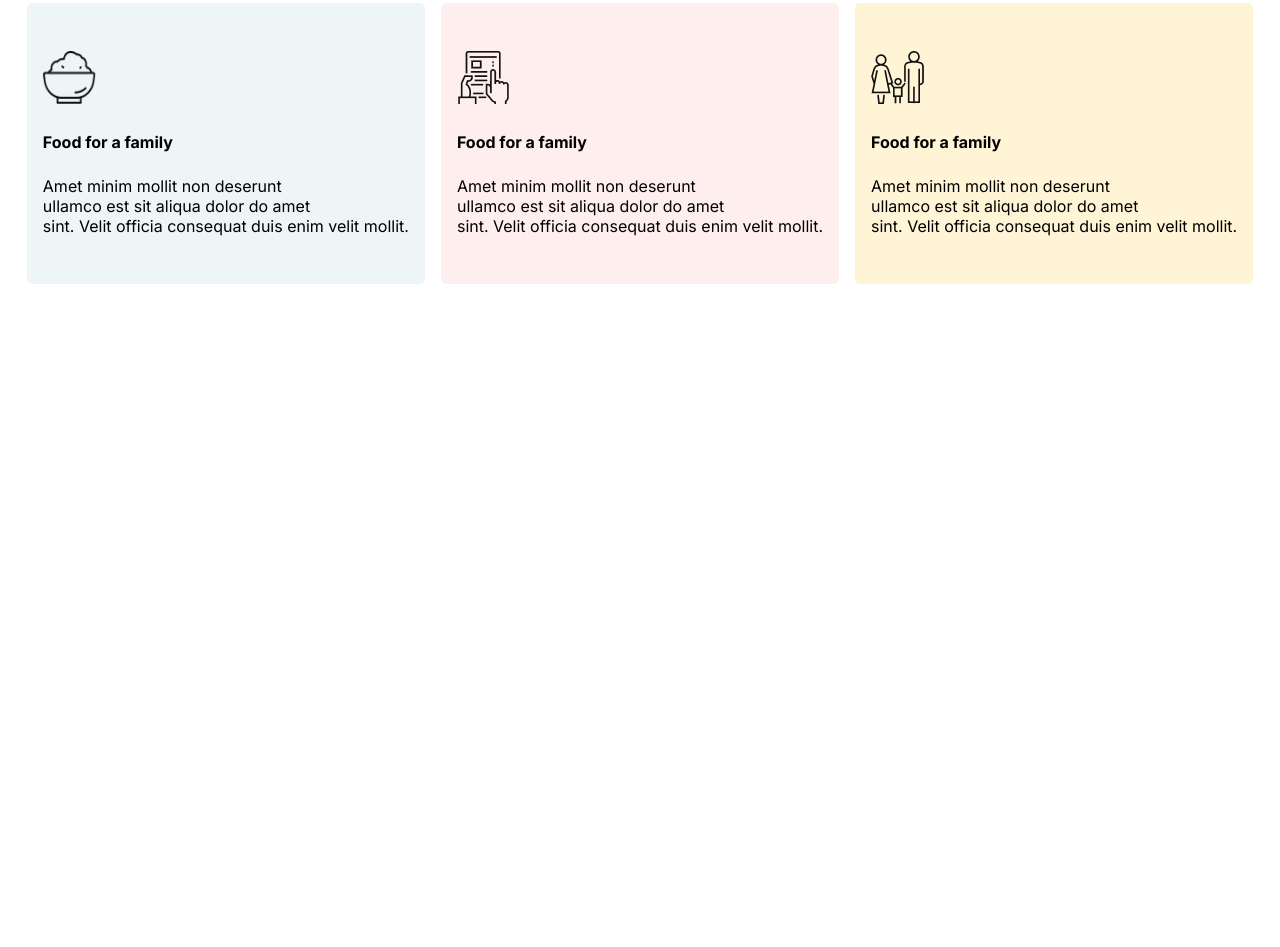
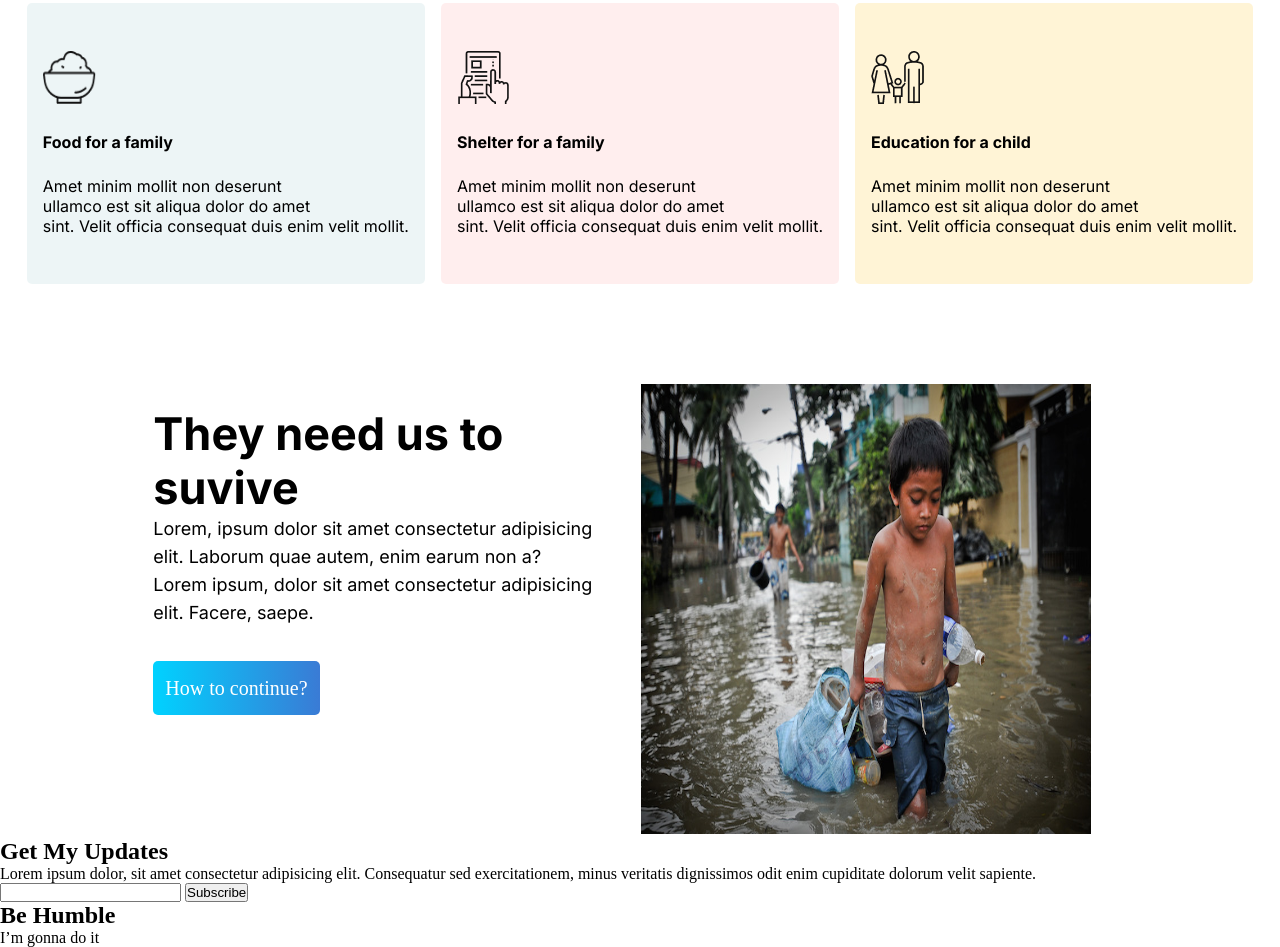
Before and after one commit to Creativecoder11/Assignment-1, a plain HTML site: page index.html in a window 1280 px wide. Shown: the part 1819-2766 px from the top of the page. Before the commit the page ends 2203 px from the top, so only its background shows below. Drawn offline with Linux system fonts and the light colour scheme.

Commit message:
Donate Section

```diff
--- a/index.html
+++ b/index.html
@@ -55,7 +55,7 @@
             </div>
         </div>
     </section>
-    <!-- donate-plan -->
+    <!-- donate-plan-section -->
     <section class="donate-plan">
         <div class="plan-content">
             <h2>Our Donate Plan</h2>
@@ -70,17 +70,50 @@
             </div>
             <div id="card2">
                 <img src="./img/Frame-1.png" alt="">
-                <h4 style="margin: 24px 0;">Food for a family</h4>
+                <h4 style="margin: 24px 0;">Shelter for a family</h4>
                 <p>Amet minim mollit non deserunt <br> ullamco est sit aliqua dolor do amet
                     <br> sint. Velit officia consequat duis enim velit mollit.</p>
             </div>
             <div id="card3">
                 <img src="./img/shelter.png" alt="">
-                <h4 style="margin: 24px 0;">Food for a family</h4>
+                <h4 style="margin: 24px 0;">Education for a child</h4>
                 <p>Amet minim mollit non deserunt <br> ullamco est sit aliqua dolor do amet
                     <br> sint. Velit officia consequat duis enim velit mollit.</p>
             </div>
         </div>
     </section>
+
+    <!-- depends-donation -->
+    <section class="depends-donation">
+        <div class="depends-half-box">
+            <div class="depends-content">
+                <h2>They need us to suvive</h2>
+                <p>Lorem, ipsum dolor sit amet consectetur adipisicing elit. Laborum quae autem, enim earum non a?</p>
+                <p>Lorem ipsum, dolor sit amet consectetur adipisicing elit. Facere, saepe.</p>
+            </div>
+            <div class="depends-button">
+                <a href="#" class="btn">How to continue?</a>
+            </div>
+        </div>
+        <div class="depends-img half-box">
+            <img src="./img/donation9.jpg" alt="">
+        </div>
+    </section>
+    <section>
+        <div>
+            <h2>Get My Updates</h2>
+            <p>Lorem ipsum dolor, sit amet consectetur adipisicing elit. Consequatur sed exercitationem, minus veritatis dignissimos odit enim cupiditate dolorum velit sapiente.</p>
+        </div>
+
+        <div>
+
+            <input type="email" name="Email" id="">
+            <input type="submit" name="submit" value="Subscribe">
+        </div>
+    </section>
+<footer>
+    <h2>Be Humble</h2>
+    <p>I’m gonna do it</p>
+</footer>
 </body>
 </html>
--- a/style.css
+++ b/style.css
@@ -51,7 +51,6 @@
     color: #FFFFFF;
     padding: 16px 12px;
     background-image: linear-gradient(to right, #00d2ff 0%, #3a7bd5 100%, #00d2ff 50%);
-
     border-radius: 5px;
 }
 .btn-class{
@@ -153,3 +152,42 @@
 #card3{
     background: rgba(255, 244, 214, 1);
 }
+.depends-donation{
+    display: flex;
+    justify-content: space-evenly;
+}
+.half-box{
+    width: 50%;
+}
+.depends-img img{
+    width: 450px;
+    height: 450px;
+    margin-left: 10%;
+}
+.depends-content{
+    width: 450px;
+    height: 450px;
+    margin-left: 20%;
+    margin-top: 5%;
+}
+
+.depends-content h2{
+    font-family: 'Inter';
+    font-style: normal;
+    font-weight: 700;
+    font-size: 45px;
+    line-height: 54px;
+}
+.depends-content p{
+    font-family: 'Inter';
+    font-style: normal;
+    font-weight: 400;
+    font-size: 18px;
+    line-height: 28px;
+}
+.depends-button{
+    font-size: 20px;
+    margin-top: -180px;
+    margin-right: 180px;
+    margin-left: 90px;
+}
```
Also changed, not shown: img/donation9.jpg (added).
